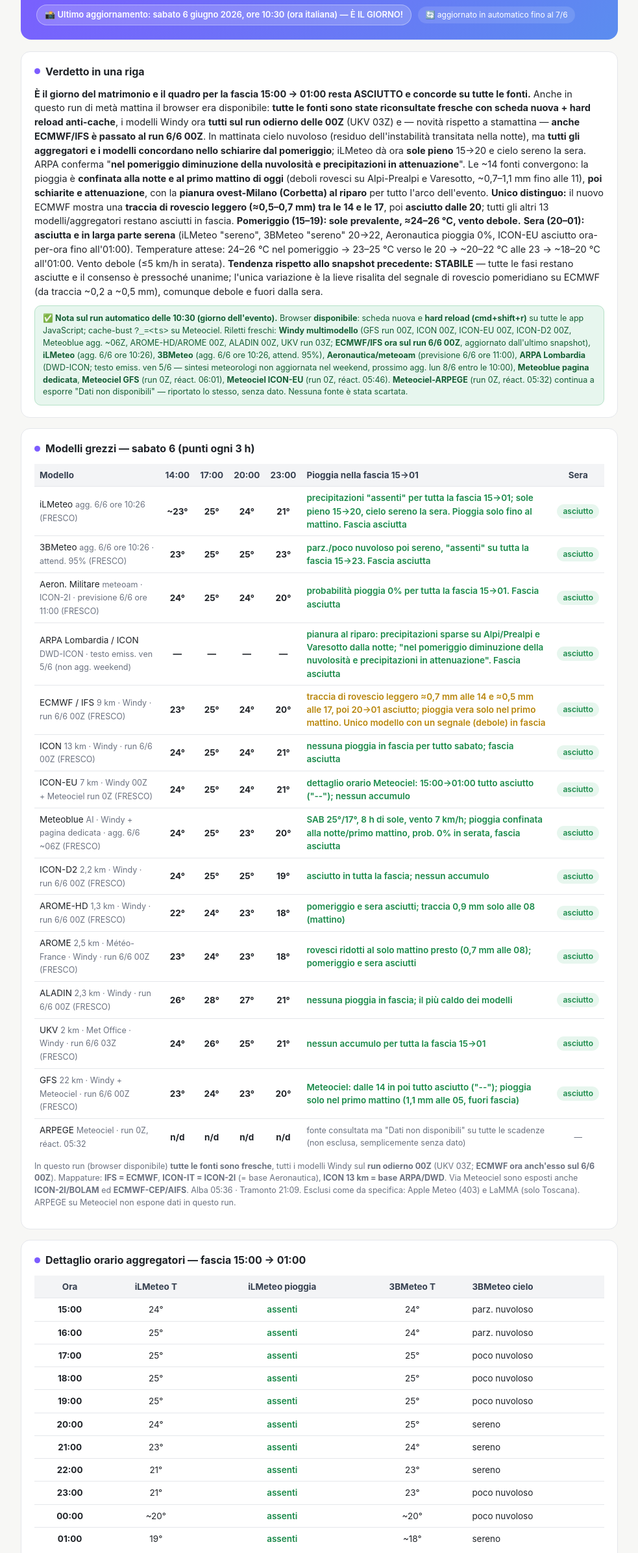
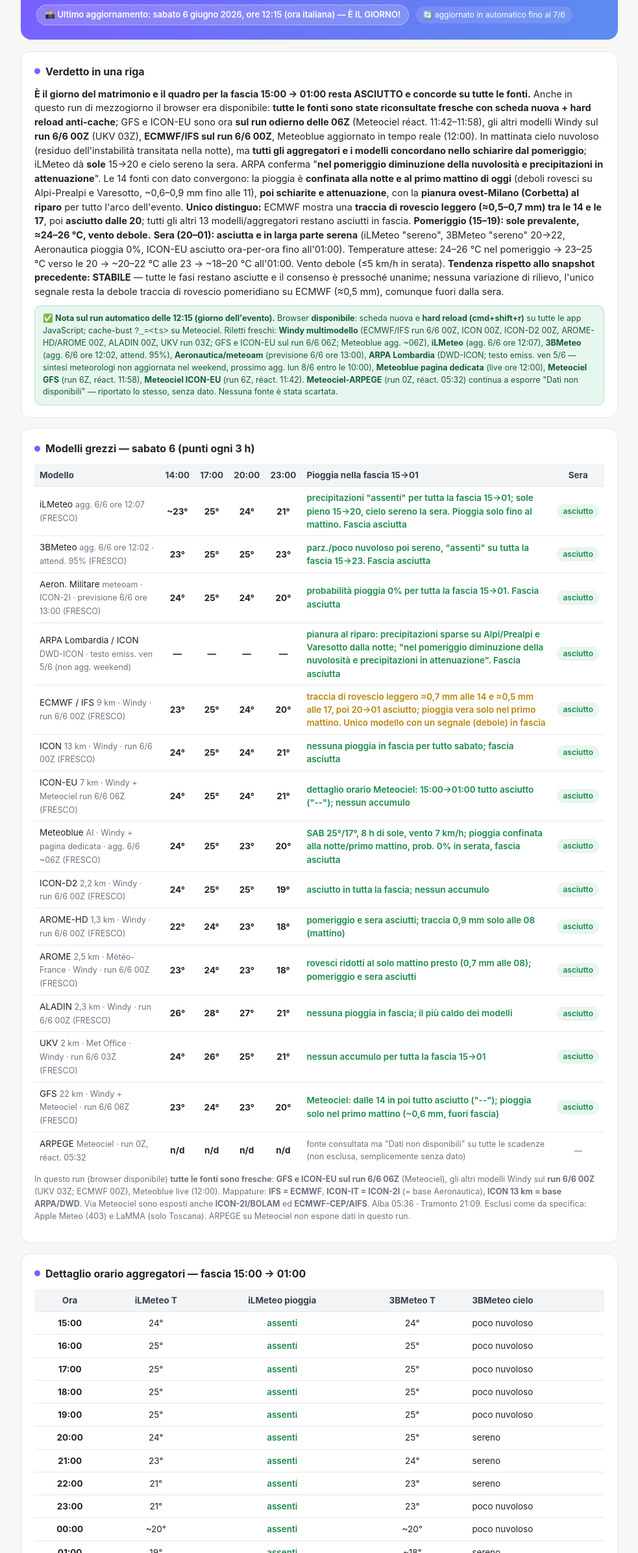
Before and after one commit to fedemauri/meteo-matrimonio, a plain HTML site: page index.html in a window 1280 px wide. Shown: the part 111-2501 px from the top of the page at 65% size, without its empty margins (148-1131 px from the left). Drawn offline with Linux system fonts and the light colour scheme.

Commit message:
Aggiorna meteo snapshot - run 6/6 ore 12:15

```diff
--- a/index.html
+++ b/index.html
@@ -61,7 +61,7 @@
     <h1>☀️🌙 Meteo matrimonio — Sabato 6 giugno 2026</h1>
     <div class="loc">Via Santa Croce 1, 20011 Corbetta (MI) · "Cascina Chiappana" · 45°26′32″N 8°54′40″E · fascia 15:00 → 01:00</div>
     <div>
-      <span class="stamp">📸 Ultimo aggiornamento: sabato 6 giugno 2026, ore 10:30 (ora italiana) — È IL GIORNO!</span>
+      <span class="stamp">📸 Ultimo aggiornamento: sabato 6 giugno 2026, ore 12:15 (ora italiana) — È IL GIORNO!</span>
       <span class="auto">🔄 aggiornato in automatico fino al 7/6</span>
     </div>
   </header>
@@ -69,13 +69,13 @@
   <div class="card">
     <h2><span class="dot"></span>Verdetto in una riga</h2>
     <p style="margin:0; font-size:14.5px;">
-      <b>È il giorno del matrimonio e il quadro per la fascia 15:00 → 01:00 resta ASCIUTTO e concorde su tutte le fonti.</b> Anche in questo run di metà mattina il browser era disponibile: <b>tutte le fonti sono state riconsultate fresche con scheda nuova + hard reload anti-cache</b>, i modelli Windy ora <b>tutti sul run odierno delle 00Z</b> (UKV 03Z) e — novità rispetto a stamattina — <b>anche ECMWF/IFS è passato al run 6/6 00Z</b>. In mattinata cielo nuvoloso (residuo dell'instabilità transitata nella notte), ma <b>tutti gli aggregatori e i modelli concordano nello schiarire dal pomeriggio</b>; iLMeteo dà ora <b>sole pieno</b> 15→20 e cielo sereno la sera. ARPA conferma "<b>nel pomeriggio diminuzione della nuvolosità e precipitazioni in attenuazione</b>".
-      Le ~14 fonti convergono: la pioggia è <b>confinata alla notte e al primo mattino di oggi</b> (deboli rovesci su Alpi-Prealpi e Varesotto, ~0,7–1,1 mm fino alle 11), <b>poi schiarite e attenuazione</b>, con la <b>pianura ovest-Milano (Corbetta) al riparo</b> per tutto l'arco dell'evento.
-      <b>Unico distinguo:</b> il nuovo ECMWF mostra una <b>traccia di rovescio leggero (≈0,5–0,7 mm) tra le 14 e le 17</b>, poi <b>asciutto dalle 20</b>; tutti gli altri 13 modelli/aggregatori restano asciutti in fascia.
+      <b>È il giorno del matrimonio e il quadro per la fascia 15:00 → 01:00 resta ASCIUTTO e concorde su tutte le fonti.</b> Anche in questo run di mezzogiorno il browser era disponibile: <b>tutte le fonti sono state riconsultate fresche con scheda nuova + hard reload anti-cache</b>; GFS e ICON-EU sono ora <b>sul run odierno delle 06Z</b> (Meteociel réact. 11:42–11:58), gli altri modelli Windy sul <b>run 6/6 00Z</b> (UKV 03Z), <b>ECMWF/IFS sul run 6/6 00Z</b>, Meteoblue aggiornato in tempo reale (12:00). In mattinata cielo nuvoloso (residuo dell'instabilità transitata nella notte), ma <b>tutti gli aggregatori e i modelli concordano nello schiarire dal pomeriggio</b>; iLMeteo dà <b>sole</b> 15→20 e cielo sereno la sera. ARPA conferma "<b>nel pomeriggio diminuzione della nuvolosità e precipitazioni in attenuazione</b>".
+      Le 14 fonti con dato convergono: la pioggia è <b>confinata alla notte e al primo mattino di oggi</b> (deboli rovesci su Alpi-Prealpi e Varesotto, ~0,6–0,9 mm fino alle 11), <b>poi schiarite e attenuazione</b>, con la <b>pianura ovest-Milano (Corbetta) al riparo</b> per tutto l'arco dell'evento.
+      <b>Unico distinguo:</b> ECMWF mostra una <b>traccia di rovescio leggero (≈0,5–0,7 mm) tra le 14 e le 17</b>, poi <b>asciutto dalle 20</b>; tutti gli altri 13 modelli/aggregatori restano asciutti in fascia.
       <b>Pomeriggio (15–19): sole prevalente, ≈24–26 °C, vento debole.</b>
-      <b>Sera (20–01): asciutta e in larga parte serena</b> (iLMeteo "sereno", 3BMeteo "sereno" 20→22, Aeronautica pioggia 0%, ICON-EU asciutto ora-per-ora fino all'01:00). Temperature attese: 24–26 °C nel pomeriggio → 23–25 °C verso le 20 → ~20–22 °C alle 23 → ~18–20 °C all'01:00. Vento debole (≤5 km/h in serata). <b>Tendenza rispetto allo snapshot precedente: STABILE</b> — tutte le fasi restano asciutte e il consenso è pressoché unanime; l'unica variazione è la lieve risalita del segnale di rovescio pomeridiano su ECMWF (da traccia ~0,2 a ~0,5 mm), comunque debole e fuori dalla sera.
+      <b>Sera (20–01): asciutta e in larga parte serena</b> (iLMeteo "sereno", 3BMeteo "sereno" 20→22, Aeronautica pioggia 0%, ICON-EU asciutto ora-per-ora fino all'01:00). Temperature attese: 24–26 °C nel pomeriggio → 23–25 °C verso le 20 → ~20–22 °C alle 23 → ~18–20 °C all'01:00. Vento debole (≤5 km/h in serata). <b>Tendenza rispetto allo snapshot precedente: STABILE</b> — tutte le fasi restano asciutte e il consenso è pressoché unanime; nessuna variazione di rilievo, l'unico segnale resta la debole traccia di rovescio pomeridiano su ECMWF (≈0,5 mm), comunque fuori dalla sera.
     </p>
-    <div class="note">✅ <b>Nota sul run automatico delle 10:30 (giorno dell'evento).</b> Browser <b>disponibile</b>: scheda nuova e <b>hard reload (cmd+shift+r)</b> su tutte le app JavaScript; cache-bust <code>?_=&lt;ts&gt;</code> su Meteociel. Riletti freschi: <b>Windy multimodello</b> (GFS run 00Z, ICON 00Z, ICON-EU 00Z, ICON-D2 00Z, Meteoblue agg. ~06Z, AROME-HD/AROME 00Z, ALADIN 00Z, UKV run 03Z; <b>ECMWF/IFS ora sul run 6/6 00Z</b>, aggiornato dall'ultimo snapshot), <b>iLMeteo</b> (agg. 6/6 ore 10:26), <b>3BMeteo</b> (agg. 6/6 ore 10:26, attend. 95%), <b>Aeronautica/meteoam</b> (previsione 6/6 ore 11:00), <b>ARPA Lombardia</b> (DWD-ICON; testo emiss. ven 5/6 — sintesi meteorologi non aggiornata nel weekend, prossimo agg. lun 8/6 entro le 10:00), <b>Meteoblue pagina dedicata</b>, <b>Meteociel GFS</b> (run 0Z, réact. 06:01), <b>Meteociel ICON-EU</b> (run 0Z, réact. 05:46). <b>Meteociel-ARPEGE</b> (run 0Z, réact. 05:32) continua a esporre "Dati non disponibili" — riportato lo stesso, senza dato. Nessuna fonte è stata scartata.</div>
+    <div class="note">✅ <b>Nota sul run automatico delle 12:15 (giorno dell'evento).</b> Browser <b>disponibile</b>: scheda nuova e <b>hard reload (cmd+shift+r)</b> su tutte le app JavaScript; cache-bust <code>?_=&lt;ts&gt;</code> su Meteociel. Riletti freschi: <b>Windy multimodello</b> (ECMWF/IFS run 6/6 00Z, ICON 00Z, ICON-D2 00Z, AROME-HD/AROME 00Z, ALADIN 00Z, UKV run 03Z; GFS e ICON-EU sul run 6/6 06Z; Meteoblue agg. ~06Z), <b>iLMeteo</b> (agg. 6/6 ore 12:07), <b>3BMeteo</b> (agg. 6/6 ore 12:02, attend. 95%), <b>Aeronautica/meteoam</b> (previsione 6/6 ore 13:00), <b>ARPA Lombardia</b> (DWD-ICON; testo emiss. ven 5/6 — sintesi meteorologi non aggiornata nel weekend, prossimo agg. lun 8/6 entro le 10:00), <b>Meteoblue pagina dedicata</b> (live ore 12:00), <b>Meteociel GFS</b> (run 6Z, réact. 11:58), <b>Meteociel ICON-EU</b> (run 6Z, réact. 11:42). <b>Meteociel-ARPEGE</b> (run 0Z, réact. 05:32) continua a esporre "Dati non disponibili" — riportato lo stesso, senza dato. Nessuna fonte è stata scartata.</div>
   </div>
 
   <div class="card">
@@ -83,19 +83,19 @@
     <table>
       <tr><th class="l">Modello</th><th>14:00</th><th>17:00</th><th>20:00</th><th>23:00</th><th class="l">Pioggia nella fascia 15→01</th><th>Sera</th></tr>
       <tr>
-        <td class="l">iLMeteo <span class="muted">agg. 6/6 ore 10:26 (FRESCO)</span></td>
+        <td class="l">iLMeteo <span class="muted">agg. 6/6 ore 12:07 (FRESCO)</span></td>
         <td class="t">~23°</td><td class="t">25°</td><td class="t">24°</td><td class="t">21°</td>
         <td class="l dry">precipitazioni "assenti" per tutta la fascia 15→01; sole pieno 15→20, cielo sereno la sera. Pioggia solo fino al mattino. Fascia asciutta</td>
         <td><span class="pill g">asciutto</span></td>
       </tr>
       <tr>
-        <td class="l">3BMeteo <span class="muted">agg. 6/6 ore 10:26 · attend. 95% (FRESCO)</span></td>
+        <td class="l">3BMeteo <span class="muted">agg. 6/6 ore 12:02 · attend. 95% (FRESCO)</span></td>
         <td class="t">23°</td><td class="t">25°</td><td class="t">25°</td><td class="t">23°</td>
         <td class="l dry">parz./poco nuvoloso poi sereno, "assenti" su tutta la fascia 15→23. Fascia asciutta</td>
         <td><span class="pill g">asciutto</span></td>
       </tr>
       <tr>
-        <td class="l">Aeron. Militare <span class="muted">meteoam · ICON-2I · previsione 6/6 ore 11:00 (FRESCO)</span></td>
+        <td class="l">Aeron. Militare <span class="muted">meteoam · ICON-2I · previsione 6/6 ore 13:00 (FRESCO)</span></td>
         <td class="t">24°</td><td class="t">25°</td><td class="t">24°</td><td class="t">20°</td>
         <td class="l dry">probabilità pioggia 0% per tutta la fascia 15→01. Fascia asciutta</td>
         <td><span class="pill g">asciutto</span></td>
@@ -119,7 +119,7 @@
         <td><span class="pill g">asciutto</span></td>
       </tr>
       <tr>
-        <td class="l">ICON-EU <span class="muted">7 km · Windy 00Z + Meteociel run 0Z (FRESCO)</span></td>
+        <td class="l">ICON-EU <span class="muted">7 km · Windy + Meteociel run 6/6 06Z (FRESCO)</span></td>
         <td class="t">24°</td><td class="t">25°</td><td class="t">24°</td><td class="t">21°</td>
         <td class="l dry">dettaglio orario Meteociel: 15:00→01:00 tutto asciutto ("--"); nessun accumulo</td>
         <td><span class="pill g">asciutto</span></td>
@@ -161,9 +161,9 @@
         <td><span class="pill g">asciutto</span></td>
       </tr>
       <tr>
-        <td class="l">GFS <span class="muted">22 km · Windy + Meteociel · run 6/6 00Z (FRESCO)</span></td>
+        <td class="l">GFS <span class="muted">22 km · Windy + Meteociel · run 6/6 06Z (FRESCO)</span></td>
         <td class="t">23°</td><td class="t">24°</td><td class="t">23°</td><td class="t">20°</td>
-        <td class="l dry">Meteociel: dalle 14 in poi tutto asciutto ("--"); pioggia solo nel primo mattino (1,1 mm alle 05, fuori fascia)</td>
+        <td class="l dry">Meteociel: dalle 14 in poi tutto asciutto ("--"); pioggia solo nel primo mattino (~0,6 mm, fuori fascia)</td>
         <td><span class="pill g">asciutto</span></td>
       </tr>
       <tr>
@@ -173,15 +173,15 @@
         <td><span class="muted">—</span></td>
       </tr>
     </table>
-    <p class="key">In questo run (browser disponibile) <b>tutte le fonti sono fresche</b>, tutti i modelli Windy sul <b>run odierno 00Z</b> (UKV 03Z; <b>ECMWF ora anch'esso sul 6/6 00Z</b>). Mappature: <b>IFS = ECMWF</b>, <b>ICON-IT = ICON-2I</b> (= base Aeronautica), <b>ICON 13 km = base ARPA/DWD</b>. Via Meteociel sono esposti anche <b>ICON-2I/BOLAM</b> ed <b>ECMWF-CEP/AIFS</b>. Alba 05:36 · Tramonto 21:09. <span class="muted">Esclusi come da specifica: Apple Meteo (403) e LaMMA (solo Toscana). ARPEGE su Meteociel non espone dati in questo run.</span></p>
+    <p class="key">In questo run (browser disponibile) <b>tutte le fonti sono fresche</b>: <b>GFS e ICON-EU sul run 6/6 06Z</b> (Meteociel), gli altri modelli Windy sul <b>run 6/6 00Z</b> (UKV 03Z; ECMWF 00Z), Meteoblue live (12:00). Mappature: <b>IFS = ECMWF</b>, <b>ICON-IT = ICON-2I</b> (= base Aeronautica), <b>ICON 13 km = base ARPA/DWD</b>. Via Meteociel sono esposti anche <b>ICON-2I/BOLAM</b> ed <b>ECMWF-CEP/AIFS</b>. Alba 05:36 · Tramonto 21:09. <span class="muted">Esclusi come da specifica: Apple Meteo (403) e LaMMA (solo Toscana). ARPEGE su Meteociel non espone dati in questo run.</span></p>
   </div>
 
   <div class="card">
     <h2><span class="dot"></span>Dettaglio orario aggregatori — fascia 15:00 → 01:00</h2>
     <table>
       <tr><th>Ora</th><th>iLMeteo T</th><th>iLMeteo pioggia</th><th>3BMeteo T</th><th class="l">3BMeteo cielo</th></tr>
-      <tr><td class="t">15:00</td><td>24°</td><td class="dry">assenti</td><td>24°</td><td class="l">parz. nuvoloso</td></tr>
-      <tr><td class="t">16:00</td><td>25°</td><td class="dry">assenti</td><td>24°</td><td class="l">parz. nuvoloso</td></tr>
+      <tr><td class="t">15:00</td><td>24°</td><td class="dry">assenti</td><td>24°</td><td class="l">poco nuvoloso</td></tr>
+      <tr><td class="t">16:00</td><td>25°</td><td class="dry">assenti</td><td>25°</td><td class="l">poco nuvoloso</td></tr>
       <tr><td class="t">17:00</td><td>25°</td><td class="dry">assenti</td><td>25°</td><td class="l">poco nuvoloso</td></tr>
       <tr><td class="t">18:00</td><td>25°</td><td class="dry">assenti</td><td>25°</td><td class="l">poco nuvoloso</td></tr>
       <tr><td class="t">19:00</td><td>25°</td><td class="dry">assenti</td><td>25°</td><td class="l">poco nuvoloso</td></tr>
@@ -192,7 +192,7 @@
       <tr><td class="t">00:00</td><td>~20°</td><td class="dry">assenti</td><td>~20°</td><td class="l">poco nuvoloso</td></tr>
       <tr><td class="t">01:00</td><td>19°</td><td class="dry">assenti</td><td>~18°</td><td class="l">sereno</td></tr>
     </table>
-    <p class="key"><b>iLMeteo</b> (agg. 6/6 ore 10:26): per Corbetta sabato "nubi sparse al mattino, sole nel pomeriggio, assenza di nubi alla sera, precipitazioni assenti" su tutta la fascia, min 17°/max 25°. <b>3BMeteo</b> (agg. 6/6 ore 10:26, attendibilità 95%): mattino nuvoloso poi parz./poco nuvoloso 24–25° nel pomeriggio, sera "sereno" 20→22 e poco nuvoloso a fine serata; "assenti" tutta la fascia. <b>Aeronautica Militare</b> (previsione 6/6 ore 11:00): pioggia 0% in fascia, max 25°. <b>ICON-EU</b> (Meteociel, run 0Z): dettaglio ora-per-ora 15:00→01:00 tutto asciutto ("--"), 24°→19°. <b>ARPA Lombardia</b> (DWD-ICON, <b>testo emissione venerdì 5/6 — sintesi meteorologi non aggiornata nel weekend, prossimo aggiornamento lunedì 8/6 entro le 10:00</b>): "<b>sabato 6, inizialmente nuvoloso o coperto con precipitazioni sparse su Alpi e Prealpi, localmente forti e temporalesche sul Varesotto dalla notte; nel pomeriggio diminuzione della nuvolosità e precipitazioni in attenuazione</b>". La pianura (Corbetta) resta al riparo nel pomeriggio e nella sera.</p>
+    <p class="key"><b>iLMeteo</b> (agg. 6/6 ore 12:07): per Corbetta sabato "nuvolosità sparsa al mattino e pomeriggio, bel tempo alla sera, precipitazioni assenti" su tutta la fascia, min 17°/max 25°. <b>3BMeteo</b> (agg. 6/6 ore 12:02, attendibilità 95%): poco nuvoloso 24–25° nel pomeriggio, sera "sereno" 20→22 e poco nuvoloso a fine serata; "assenti" tutta la fascia. <b>Aeronautica Militare</b> (previsione 6/6 ore 13:00): pioggia 0% in fascia, max 25°. <b>ICON-EU</b> (Meteociel, run 6Z): dettaglio ora-per-ora 15:00→01:00 tutto asciutto ("--"), 24°→19°. <b>ARPA Lombardia</b> (DWD-ICON, <b>testo emissione venerdì 5/6 — sintesi meteorologi non aggiornata nel weekend, prossimo aggiornamento lunedì 8/6 entro le 10:00</b>): "<b>sabato 6, inizialmente nuvoloso o coperto con precipitazioni sparse su Alpi e Prealpi, localmente forti e temporalesche sul Varesotto dalla notte; nel pomeriggio diminuzione della nuvolosità e precipitazioni in attenuazione</b>". La pianura (Corbetta) resta al riparo nel pomeriggio e nella sera.</p>
   </div>
 
   <div class="card">
@@ -206,10 +206,10 @@
       <tr><td class="l t">00:00–01:00</td><td>14/14</td><td><span class="pill g">asciutto</span></td><td>18–21°</td></tr>
     </table>
     <p class="key"><b>Legenda esito:</b> <span class="dry">asciutto</span> = (quasi) tutte le fonti senza pioggia · <span class="wet">rischio</span> = alcune fonti con pioggia · <span class="risk">probabile pioggia</span> = maggioranza con pioggia. Conteggio su 14 fonti con dato (ARPEGE escluso dal conteggio: "Dati non disponibili"). *16:00–18:00: unico segnale, la traccia ECMWF di ≈0,5 mm intorno alle 17 (rovescio leggero); tutte le altre 13 asciutte. *18:00→01:00: 14/14 asciutto, nessuna fonte con pioggia.</p>
-    <p style="margin:8px 0 0; font-size:13.5px;"><b>Lettura:</b> <b>ogni fascia dell'evento è asciutta</b> con consenso pressoché unanime. <b>Tendenza per fascia rispetto allo snapshot precedente: STABILE su asciutto</b> in tutte le fasce; l'unica variazione è nella fascia 16:00–18:00, dove il nuovo ECMWF 00Z porta il segnale di rovescio pomeridiano da una traccia (~0,2 mm) a ~0,5 mm — comunque debole, isolato e in attenuazione, con tutte le altre fonti asciutte. L'instabilità del weekend è ormai alle spalle, confinata alla notte e al primo mattino di oggi, fuori dall'orario del matrimonio. Cielo nuvoloso in mattinata, in schiarita dal pomeriggio.</p>
+    <p style="margin:8px 0 0; font-size:13.5px;"><b>Lettura:</b> <b>ogni fascia dell'evento è asciutta</b> con consenso pressoché unanime. <b>Tendenza per fascia rispetto allo snapshot precedente: STABILE su asciutto</b> in tutte le fasce, <b>nessuna variazione di rilievo</b>; l'unico segnale resta nella fascia 16:00–18:00 la debole traccia di rovescio pomeridiano su ECMWF (≈0,5 mm intorno alle 17), isolata e in attenuazione, con tutte le altre 13 fonti asciutte. L'instabilità del weekend è ormai alle spalle, confinata alla notte e al primo mattino di oggi, fuori dall'orario del matrimonio. Cielo nuvoloso in mattinata, in schiarita dal pomeriggio.</p>
   </div>
 
-  <footer>File aggiornato automaticamente dall'attività programmata "meteo-matrimonio-corbetta" · run delle 10:30 (giorno dell'evento) con browser disponibile (tutte le fonti riconsultate fresche) · previsione a breve termine = indicazione di tendenza, non valore certo.</footer>
+  <footer>File aggiornato automaticamente dall'attività programmata "meteo-matrimonio-corbetta" · run delle 12:15 (giorno dell'evento) con browser disponibile (tutte le fonti riconsultate fresche) · previsione a breve termine = indicazione di tendenza, non valore certo.</footer>
 
 </div>
 </body>
```
